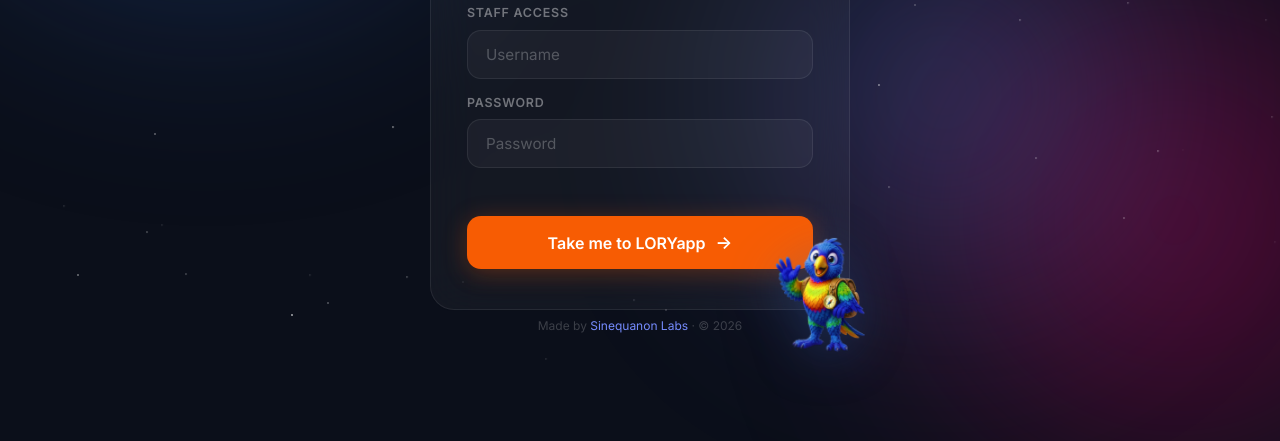
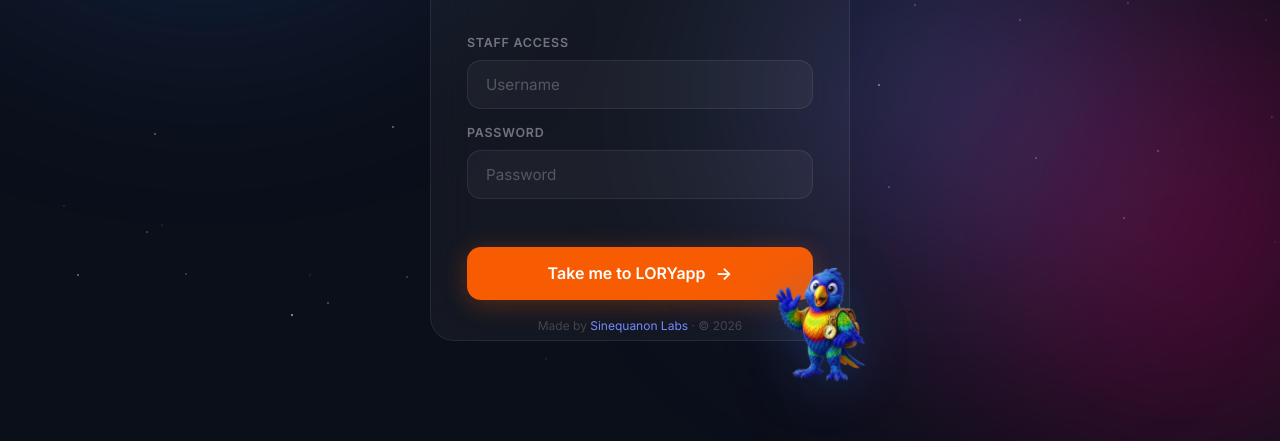
Before and after one commit to mak23rem-dotcom/Loryapp, a plain HTML site: page index.html in a window 1280 px wide. Shown: the part 440-881 px from the top of the page. Before the commit the page ends 800 px from the top, so only its background shows below. Drawn offline with Linux system fonts and the light colour scheme.

Commit message:
fix: make full coming soon page visible and scrollable
- Change body overflow from hidden to auto
- Add padding top/bottom so card and footer are fully visible
- Card overflow visible so mascot peeks outside

```diff
--- a/index.html
+++ b/index.html
@@ -29,8 +29,8 @@
       display: flex;
       align-items: center;
       justify-content: center;
-      padding: 24px;
-      overflow: hidden;
+      padding: 80px 24px 100px;
+      overflow: auto;
     }
 
     /* Animated gradient orbs */
@@ -76,6 +76,7 @@
       padding: 48px 36px 40px;
       backdrop-filter: blur(24px);
       text-align: center;
+      overflow: visible;
     }
 
     .cs-logo {
```
